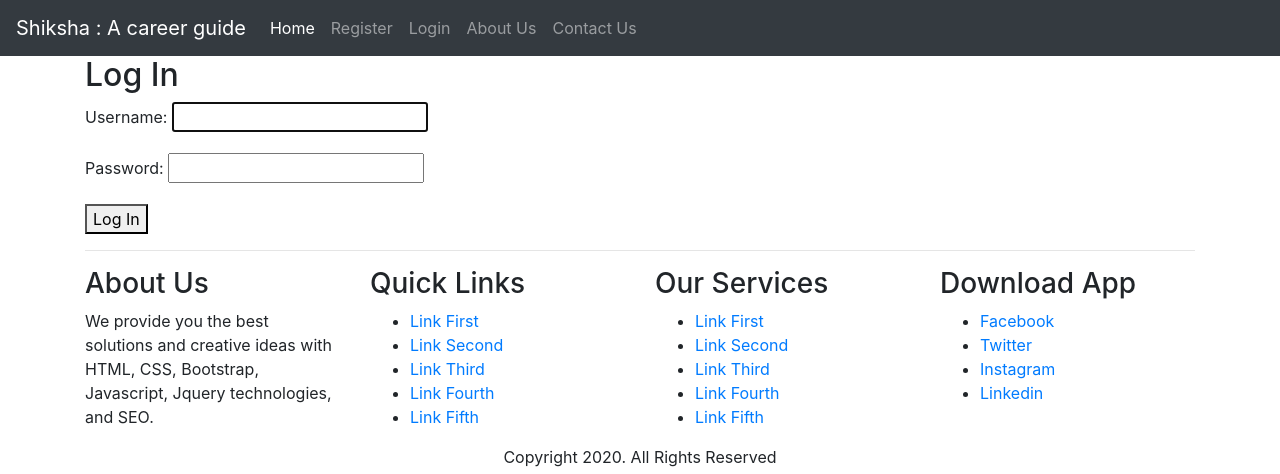
After one commit to chiragdayaramani/careerguidance, a Django app: page /core/accounts/login/ in a window 1280 px wide. The commit adds this page. Shown: the top 474 px of the page. Run offline with Django 3.2, Linux system fonts and the light colour scheme; some libraries are stand-ins or nearby versions.

Commit message:
created login.html

```diff
--- a/config/settings.py
+++ b/config/settings.py
@@ -112,7 +112,7 @@ AUTH_PASSWORD_VALIDATORS = [
 
 LANGUAGE_CODE = 'en-us'
 
-TIME_ZONE = 'UTC'
+TIME_ZONE = 'Asia/Kolkata'
 
 USE_I18N = True
 
@@ -126,6 +126,8 @@ USE_TZ = True
 
 STATIC_URL = '/static/'
 
+LOGIN_REDIRECT_URL ='home'
+
 # Default primary key field type
 # https://docs.djangoproject.com/en/3.2/ref/settings/#default-auto-field
 
--- a/core/templates/home.html
+++ b/core/templates/home.html
@@ -68,7 +68,7 @@
                         </div>
                     </div>
                     <div class="col" style="margin-left: 30px;">
-                        <h2>Total Users Registered:{{ count }}</h2>
+                        <h2>User Name:{{ user.username }}</h2>
                         <h2>Our Mission</h2>
                         <hr>
                         <p>Lorem ipsum dolor sit amet consectetur adipisicing elit. Mollitia odio sequi aliquid alias ducimus. Libero perspiciatis quae veritatis harum enim deleniti, distinctio inventore aliquid, rerum repudiandae amet excepturi temporibus. Placeat debitis tempora voluptas! Voluptates fugiat facilis qui, id provident numquam laudantium? Nostrum, id reprehenderit tempore perspiciatis qui itaque, aut non minus voluptas vero, odit fugit dignissimos ut ipsum vel ipsa placeat nihil rem beatae quo. Consectetur facere libero sit nemo commodi! Saepe nisi culpa vel beatae officia. Porro recusandae dicta aliquid ipsum, facilis veniam accusantium quam debitis fuga inventore exercitationem itaque est architecto dolorem aliquam explicabo aperiam at qui adipisci nobis rerum magnam quaerat soluta? Neque aliquid iure</p>
--- a/core/templates/includes/navbar.html
+++ b/core/templates/includes/navbar.html
@@ -17,7 +17,7 @@
         <a  class="nav-link" href="{% url "signup" %}">Register</a>
       </li>
       <li class="nav-item">
-        <a class="nav-link" href=>Login</a>
+        <a class="nav-link" href="{% url "login" %}">Login</a>
       </li>
       <li class="nav-item">
         <a class="nav-link" href="#">About Us</a>
--- /dev/null
+++ b/core/templates/registration/login.html
@@ -0,0 +1,10 @@
+{% extends "base.html"%}
+{%load static%}
+{% block body_content %}
+    <h2>Log In</h2>
+    <form action="" method="post">
+        {% csrf_token %}
+        {{ form.as_p }}
+        <button type="submit">Log In</button>
+    </form>
+{%endblock%}
```
